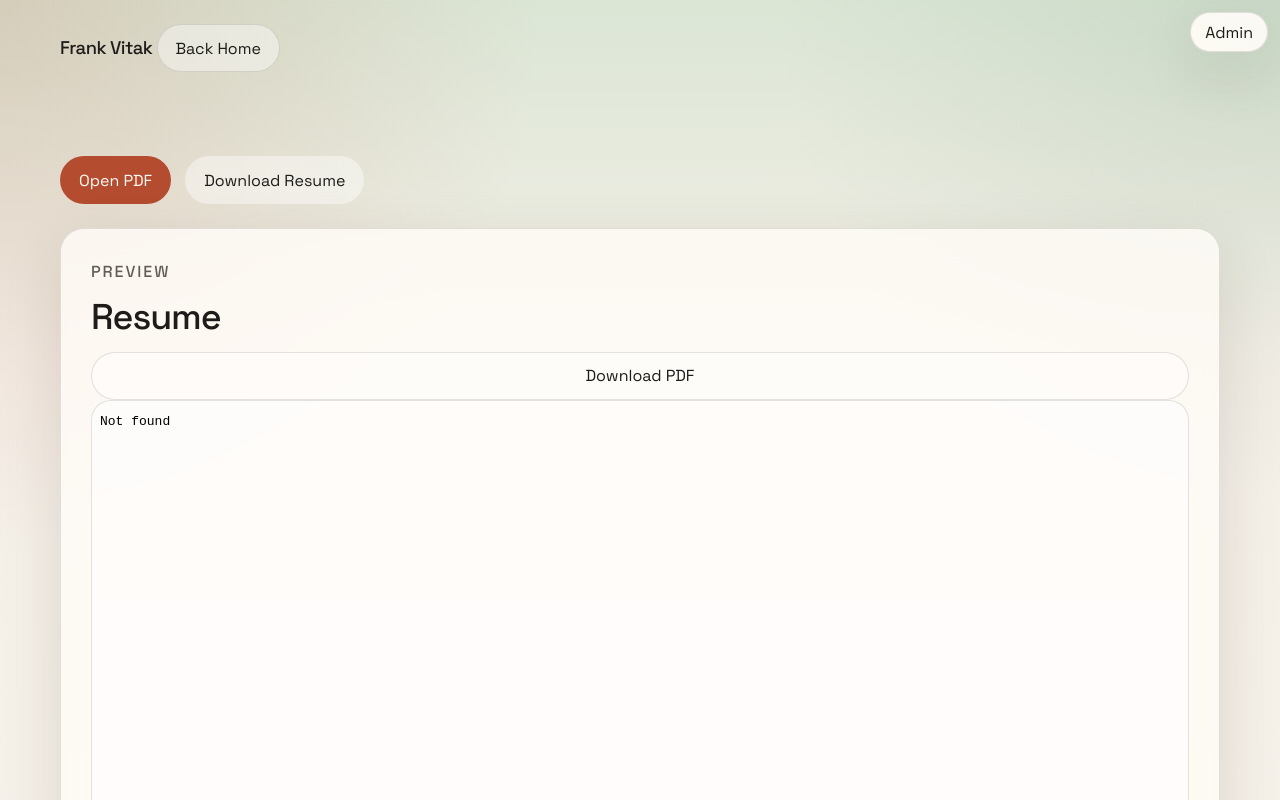
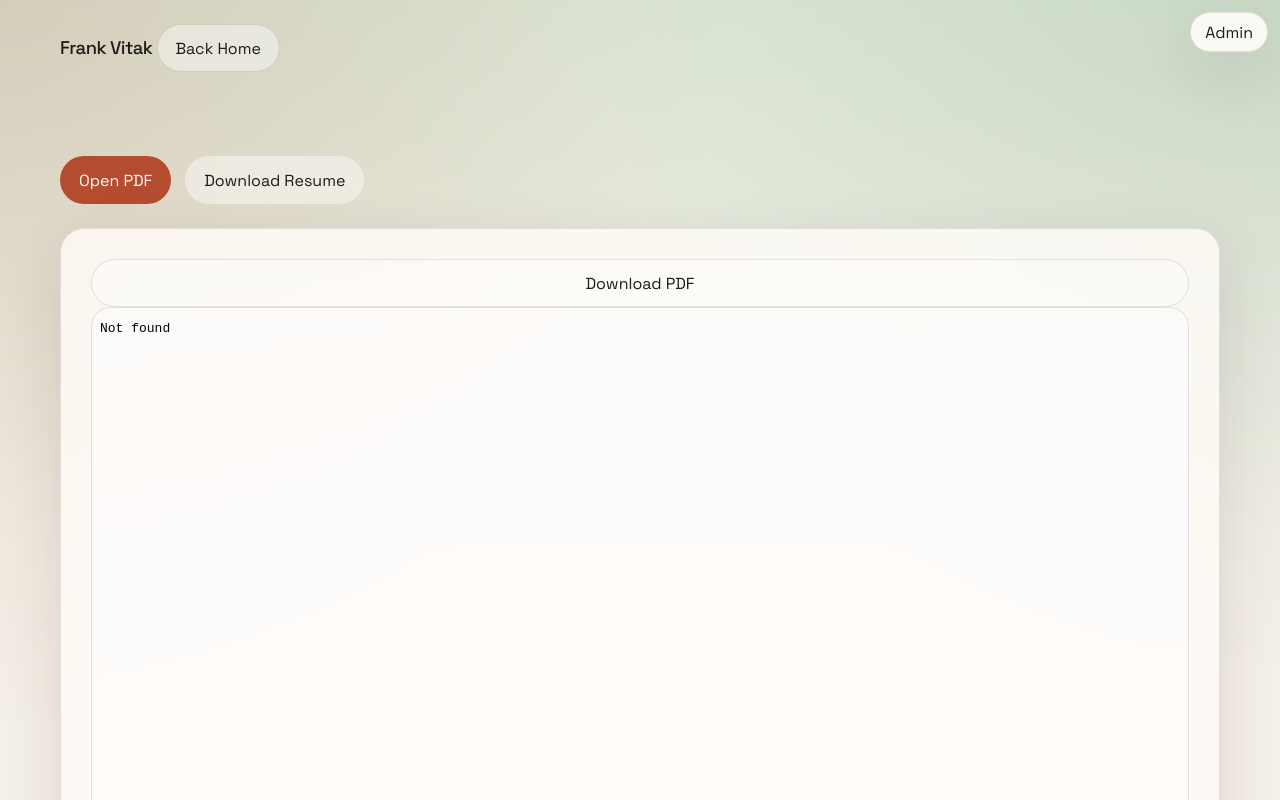
Before and after one commit to fvitak/Frank_Vitak_Experiments, a website: page resume.html in a window 1280 px wide. Shown: the top 800 px of the page. Drawn offline with Linux system fonts and the light colour scheme; no server answers.

Commit message:
Reduce resume page scroll nesting

```diff
--- a/resume.html
+++ b/resume.html
@@ -47,10 +47,6 @@
     <main>
       <section class="panel resume-panel">
         <div class="section-header">
-          <div>
-            <p class="section-label">Preview</p>
-            <h2>Resume</h2>
-          </div>
           <a
             class="ghost-link tracked-link"
             href="./documents/frank-vitak-resume.pdf"
@@ -62,7 +58,7 @@
           </a>
         </div>
 
-        <div class="resume-frame-wrap">
+        <div class="resume-frame-wrap resume-frame-wrap-tall">
           <iframe
             class="resume-frame"
             src="./documents/frank-vitak-resume.pdf#toolbar=0&navpanes=0&scrollbar=0"
--- a/styles.css
+++ b/styles.css
@@ -359,6 +359,10 @@ h3 {
   background: rgba(255, 255, 255, 0.56);
 }
 
+.resume-frame-wrap-tall {
+  min-height: 1900px;
+}
+
 .admin-form {
   display: grid;
   gap: 20px;
@@ -467,7 +471,7 @@ h3 {
 .resume-frame {
   display: block;
   width: 100%;
-  min-height: 980px;
+  min-height: 1900px;
   border: 0;
 }
 
```
